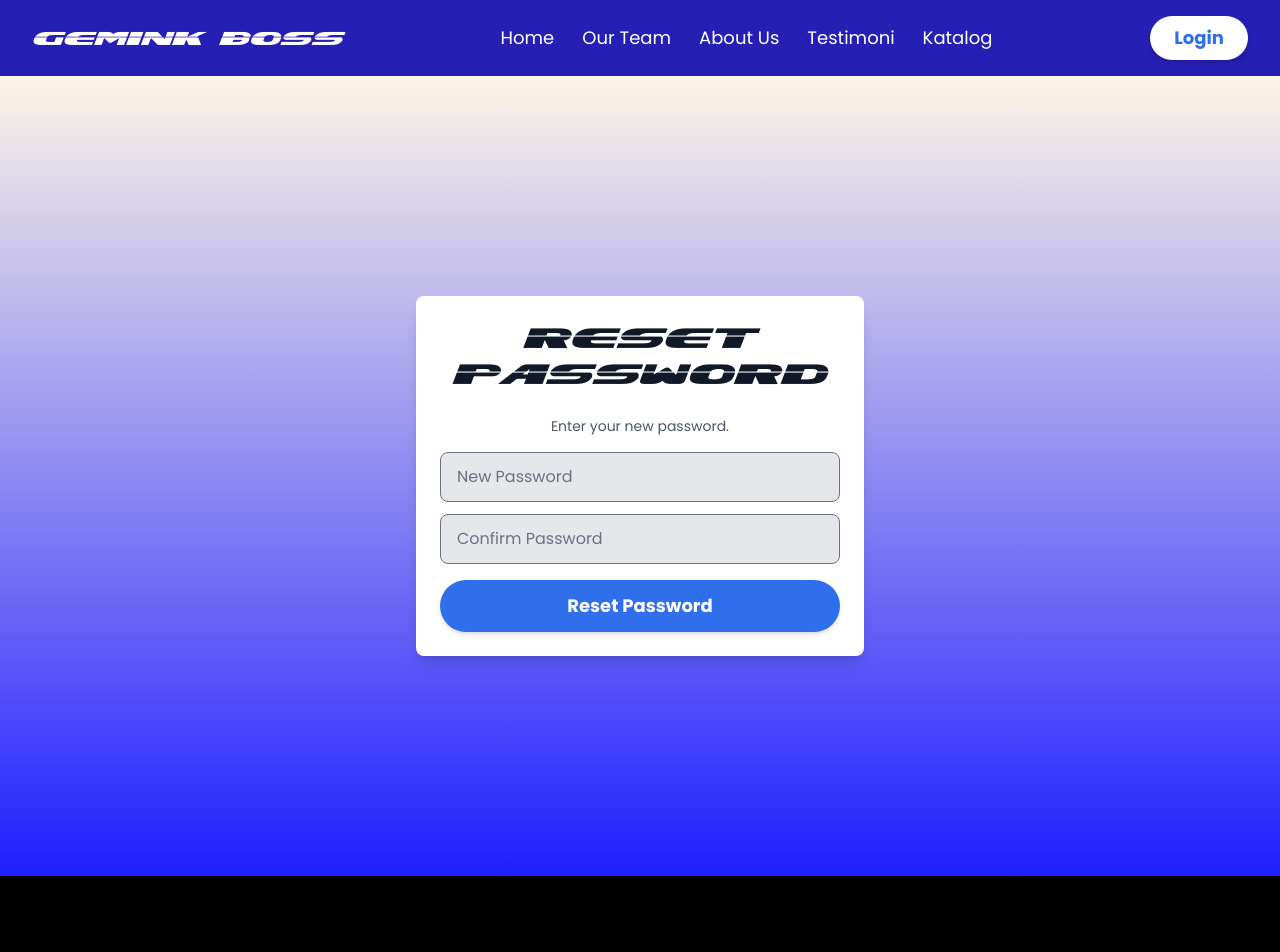
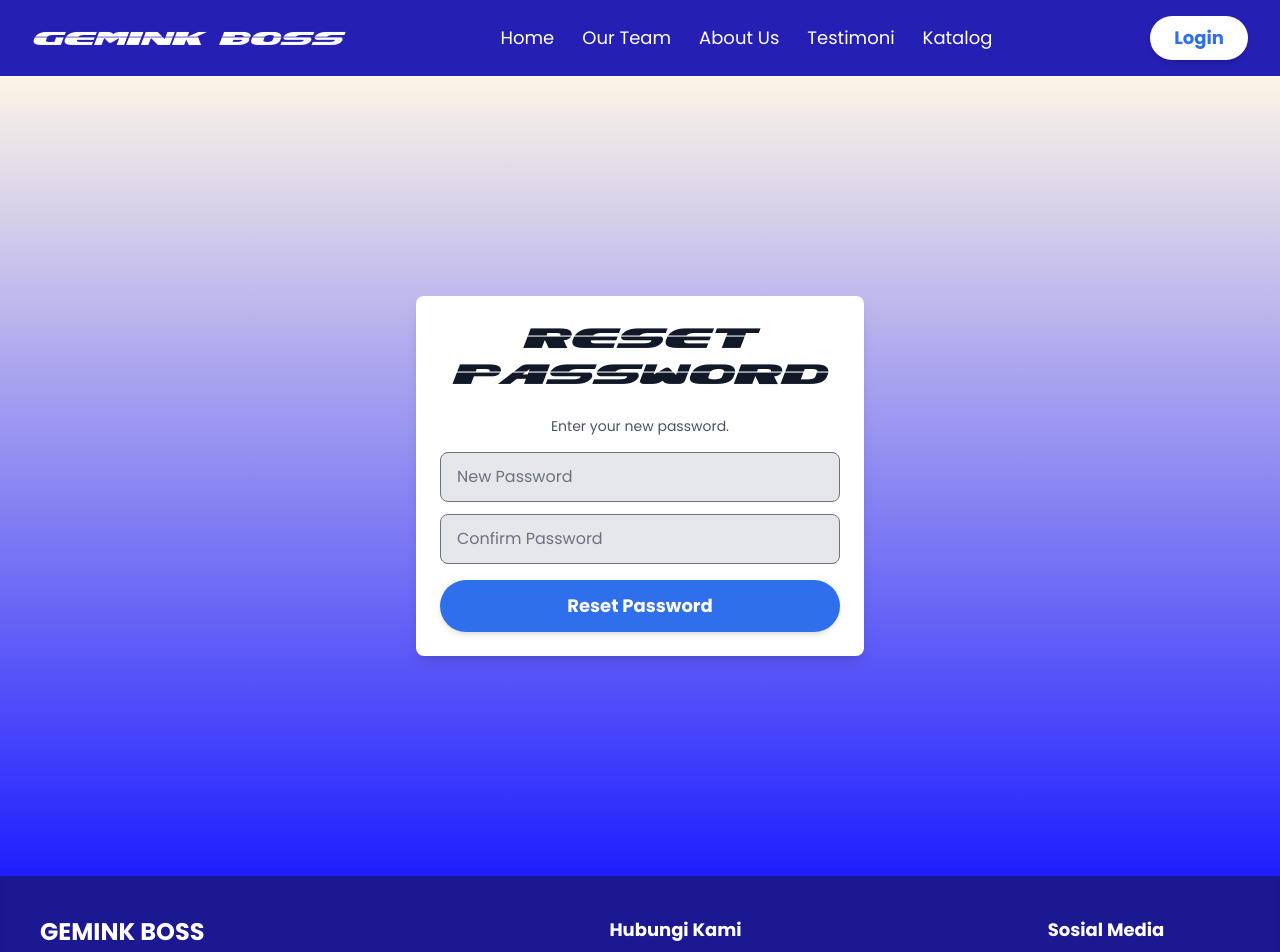
Before and after one commit to brumziee/SIWEB_GEMINK_BOSS, a Next.js app: page /reset-password in a window 1280 px wide. Shown: the top 952 px of the page. Before the commit the page ends 876 px from the top, so only its background shows below. Built offline with nearby package versions, Linux system fonts and the light colour scheme.

Commit message:
menyesuaikan footer pada layout.tsx

```diff
--- a/app/layout.tsx
+++ b/app/layout.tsx
@@ -5,6 +5,7 @@ import { usePathname } from "next/navigation";
 import Link from "next/link";
 import "@/app/ui/global.css";
 import { Poppins } from "next/font/google";
+import Footer from "@/app/footer"; // tambahkan import Footer di atas
 
 const poppins = Poppins({ subsets: ["latin"], weight: ["400", "700"] });
 
@@ -45,15 +46,26 @@ const Header: React.FC = () => {
 };
 
 export default function RootLayout({ children }: { children: React.ReactNode }) {
+  return (
+    <html lang="en">
+      <body className={`${poppins.className} bg-black text-white flex flex-col min-h-screen`}>
+        <LayoutWithHeaderFooter>{children}</LayoutWithHeaderFooter>
+      </body>
+    </html>
+  );
+}
+
+// 👇 Komponen klien terpisah untuk akses usePathname
+function LayoutWithHeaderFooter({ children }: { children: React.ReactNode }) {
+  "use client";
   const pathname = usePathname();
   const isAdminPage = pathname.startsWith("/admin");
 
   return (
-    <html lang="en">
-      <body className={`${poppins.className} bg-black text-white`}>
-        {!isAdminPage && <Header />}
-        {children}
-      </body>
-    </html>
+    <>
+      {!isAdminPage && <Header />}
+      <main className="flex-grow">{children}</main>
+      {!isAdminPage && <Footer />}
+    </>
   );
 }
```
